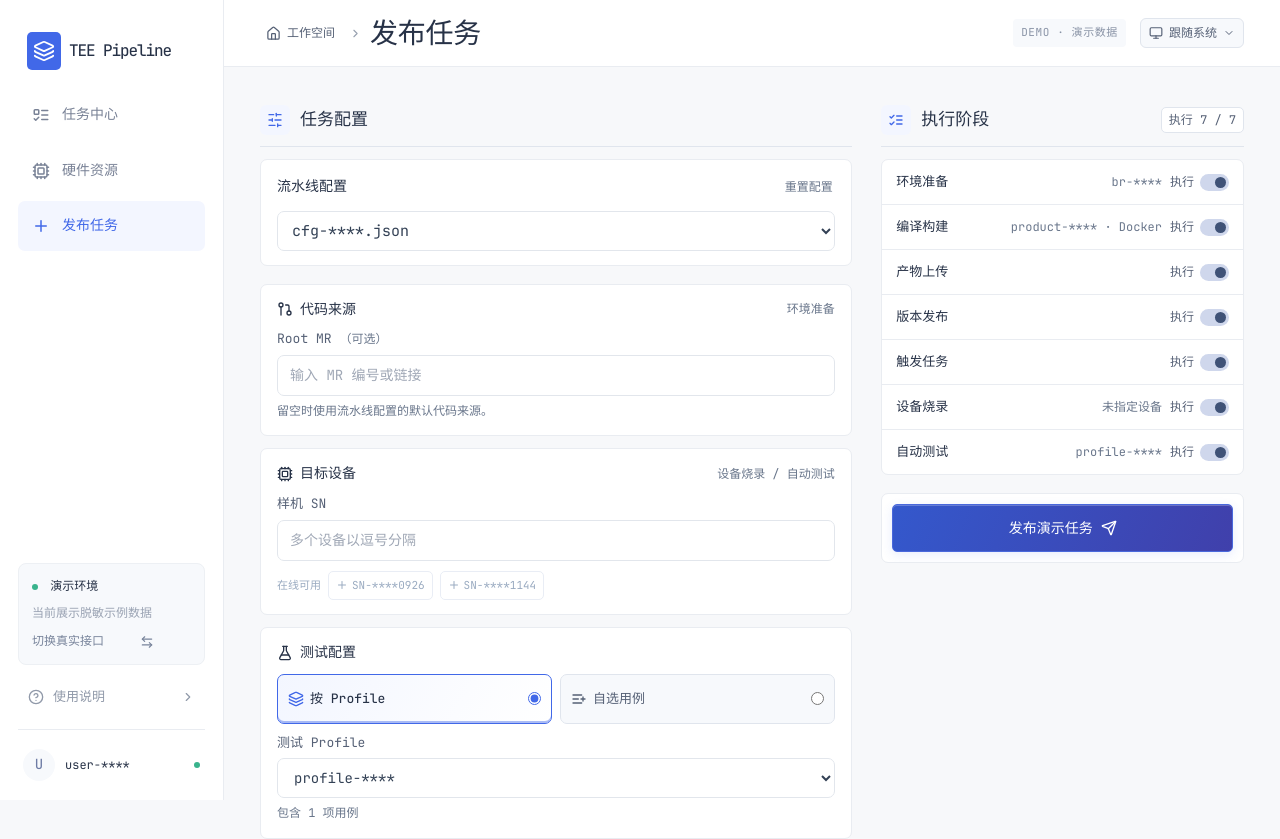
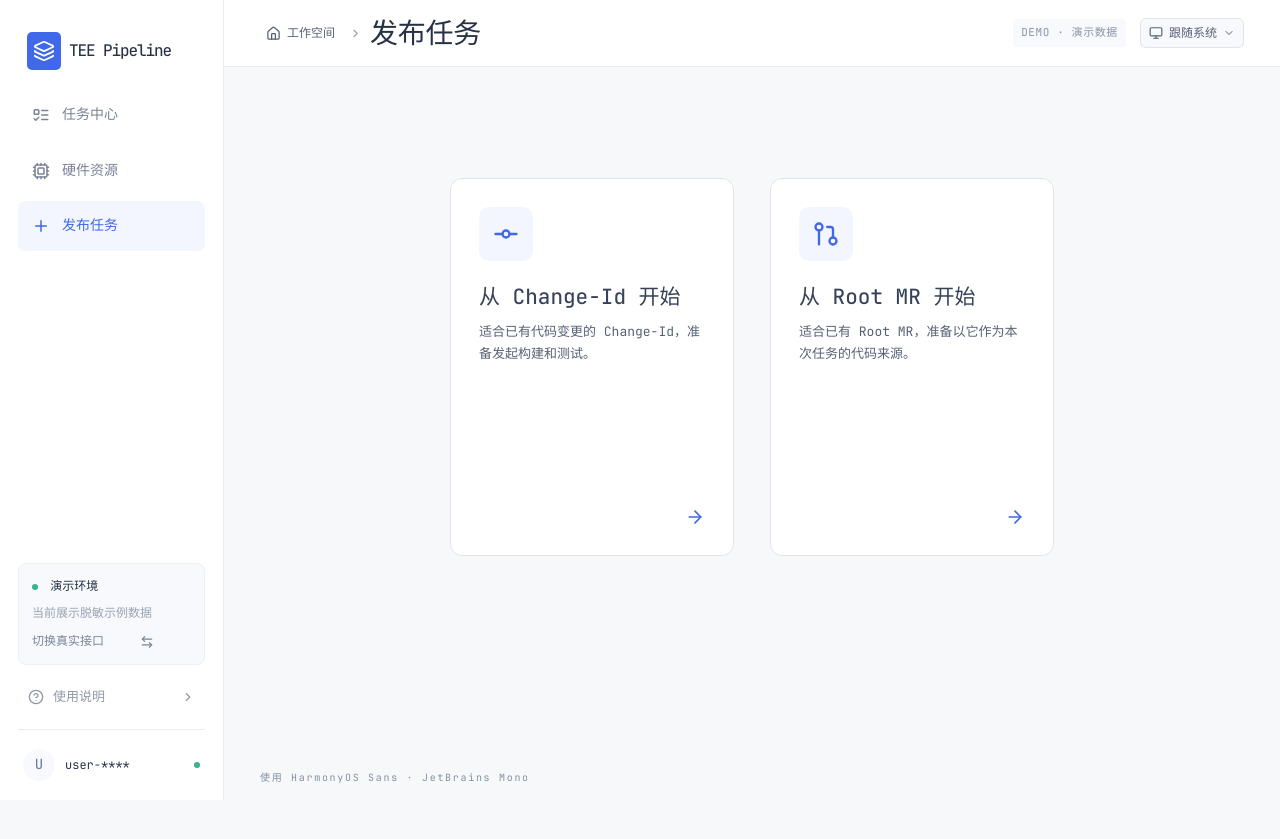
Before and after one commit to dawnyoake/tap_frontend, a React (Vite) app: page /submit in a window 1280 px wide. Shown: the top 839 px of the page. After the commit the page ends 809 px from the top, so only its background shows below. Built offline with nearby package versions, Linux system fonts and the light colour scheme; a web font is replaced by a local one.

Commit message:
Add release starting-point cards and transitions

```diff
--- a/src/app/router.tsx
+++ b/src/app/router.tsx
@@ -49,6 +49,11 @@ const submitRoute = createRoute({
   getParentRoute: () => rootRoute,
   path: "/submit",
   component: SubmitPage,
+  validateSearch: (search: Record<string, unknown>) => ({
+    source: search.source === "change-id" || search.source === "root-mr"
+      ? search.source
+      : undefined,
+  }),
 });
 const hardwareRoute = createRoute({
   getParentRoute: () => rootRoute,
--- a/src/pages/SubmitPage.css
+++ b/src/pages/SubmitPage.css
@@ -1,3 +1,123 @@
+.release-source-options {
+  display: grid;
+  grid-template-columns: repeat(2, minmax(0, 284px));
+  place-content: center;
+  gap: clamp(20px, 3vw, 36px);
+  min-block-size: min(66svh, 540px);
+  padding-block: 16px;
+}
+
+.release-source-option {
+  display: grid;
+  grid-template-rows: auto 1fr auto;
+  align-items: start;
+  gap: 22px;
+  aspect-ratio: 3 / 4;
+  padding: clamp(18px, 3vw, 28px);
+}
+
+.release-source-options .release-source-option {
+  border-color: var(--line-control);
+  border-radius: 12px;
+}
+
+.release-source-option:hover,
+.release-source-option:focus-visible {
+  border-color: var(--blue);
+  background: var(--surface-selected);
+  box-shadow: 0 8px 24px color-mix(in srgb, var(--blue) 12%, transparent);
+}
+
+.release-source-icon {
+  display: grid;
+  place-items: center;
+  width: 54px;
+  height: 54px;
+  border-radius: 10px;
+  background: var(--surface-selected);
+  color: var(--blue);
+}
+
+.release-source-copy h2 {
+  margin: 0 0 10px;
+  font-size: clamp(19px, 2.4vw, 21px);
+  line-height: 1.35;
+}
+
+.release-source-copy p {
+  margin: 0;
+  color: var(--text-secondary);
+  font-size: 13px;
+  line-height: 1.7;
+}
+
+.release-source-arrow {
+  justify-self: end;
+  color: var(--blue);
+}
+
+.release-source-path {
+  display: flex;
+  align-items: center;
+  flex-wrap: wrap;
+  gap: 8px 14px;
+  margin-bottom: 18px;
+  color: var(--muted);
+  font-size: 13px;
+}
+
+.release-source-path a {
+  display: inline-flex;
+  align-items: center;
+  gap: 5px;
+  color: var(--blue);
+}
+
+.release-source-path a:hover { text-decoration: underline; }
+
+@media (max-width: 520px) {
+  .release-source-options { grid-template-columns: minmax(0, 248px); }
+}
+
+@media (any-hover: hover) {
+  .release-source-copy p { opacity: 0; }
+  .release-source-option:is(:hover, :focus-visible) p { opacity: 1; }
+}
+
+@media (prefers-reduced-motion: no-preference) {
+  .release-source-options,
+  .release-source-form {
+    animation: release-source-enter 180ms cubic-bezier(.2, .75, .25, 1) both;
+  }
+
+  .release-source-option {
+    transition: transform 240ms cubic-bezier(.2, .78, .25, 1),
+      border-color 160ms ease, background-color 160ms ease, box-shadow 200ms ease;
+  }
+
+  .release-source-option:focus-visible {
+    transform: translateY(-4px) scale(1.035);
+  }
+
+  @keyframes release-source-enter {
+    from { opacity: 0; transform: translateY(6px); }
+    to { opacity: 1; transform: translateY(0); }
+  }
+}
+
+@media (any-hover: hover) and (prefers-reduced-motion: no-preference) {
+  .release-source-option:hover {
+    transform: translateY(-4px) scale(1.035);
+  }
+
+  .release-source-copy p {
+    transform: translateY(5px);
+    transition: opacity 160ms ease, transform 220ms cubic-bezier(.2, .78, .25, 1);
+  }
+
+  .release-source-option:is(:hover, :focus-visible) p { transform: translateY(0); }
+}
+
 .submit-workspace {
   container-type: inline-size;
   max-width: 1150px;
--- a/src/pages/SubmitPage.tsx
+++ b/src/pages/SubmitPage.tsx
@@ -1,11 +1,14 @@
 import { useState, type FormEvent } from "react";
 import { useMutation, useQuery, useQueryClient } from "@tanstack/react-query";
-import { useNavigate } from "@tanstack/react-router";
+import { getRouteApi, Link, useNavigate } from "@tanstack/react-router";
 import {
+  ArrowLeft,
+  ArrowRight,
   Crosshair,
   Cpu,
   FlaskConical,
   FolderCode,
+  GitCommitHorizontal,
   GitPullRequest,
   LoaderCircle,
   ListChecks,
@@ -25,6 +28,21 @@ import "./SubmitPage.css";
 
 type StageName = (typeof stages)[number];
 type TestMode = "profile" | "cases";
+const submitRoute = getRouteApi("/submit");
+const submitSources = [
+  {
+    source: "change-id",
+    title: "从 Change-Id 开始",
+    description: "适合已有代码变更的 Change-Id，准备发起构建和测试。",
+    icon: GitCommitHorizontal,
+  },
+  {
+    source: "root-mr",
+    title: "从 Root MR 开始",
+    description: "适合已有 Root MR，准备以它作为本次任务的代码来源。",
+    icon: GitPullRequest,
+  },
+] as const;
 
 function splitValues(value: string, delimiter: RegExp) {
   return value.split(delimiter).map((item) => item.trim()).filter(Boolean);
@@ -93,6 +111,40 @@ function PipelineConfig({
 }
 
 export function SubmitPage() {
+  const { source } = submitRoute.useSearch();
+  const selected = submitSources.find((option) => option.source === source);
+
+  if (selected) {
+    return (
+      <div className="release-source-form">
+        <div className="release-source-path">
+          <Link to="/submit" search={{}}>
+            <ArrowLeft size={15} aria-hidden="true" /> 重选起点
+          </Link>
+          <span>{selected.title}</span>
+        </div>
+        <SubmitConfiguration key={source} />
+      </div>
+    );
+  }
+
+  return (
+    <section className="release-source-options" aria-label="选择任务起点">
+      {submitSources.map(({ source, title, description, icon: Icon }) => (
+        <Link key={source} to="/submit" search={{ source }} resetScroll className="panel release-source-option">
+          <span className="release-source-icon"><Icon size={28} aria-hidden="true" /></span>
+          <div className="release-source-copy">
+            <h2>{title}</h2>
+            <p>{description}</p>
+          </div>
+          <ArrowRight className="release-source-arrow" size={20} aria-hidden="true" />
+        </Link>
+      ))}
+    </section>
+  );
+}
+
+function SubmitConfiguration() {
   const [name, setName] = useState("");
   const configs = useQuery({ queryKey: ["configs"], queryFn: api.configs });
   const options = configs.data?.configs ?? [];
```
